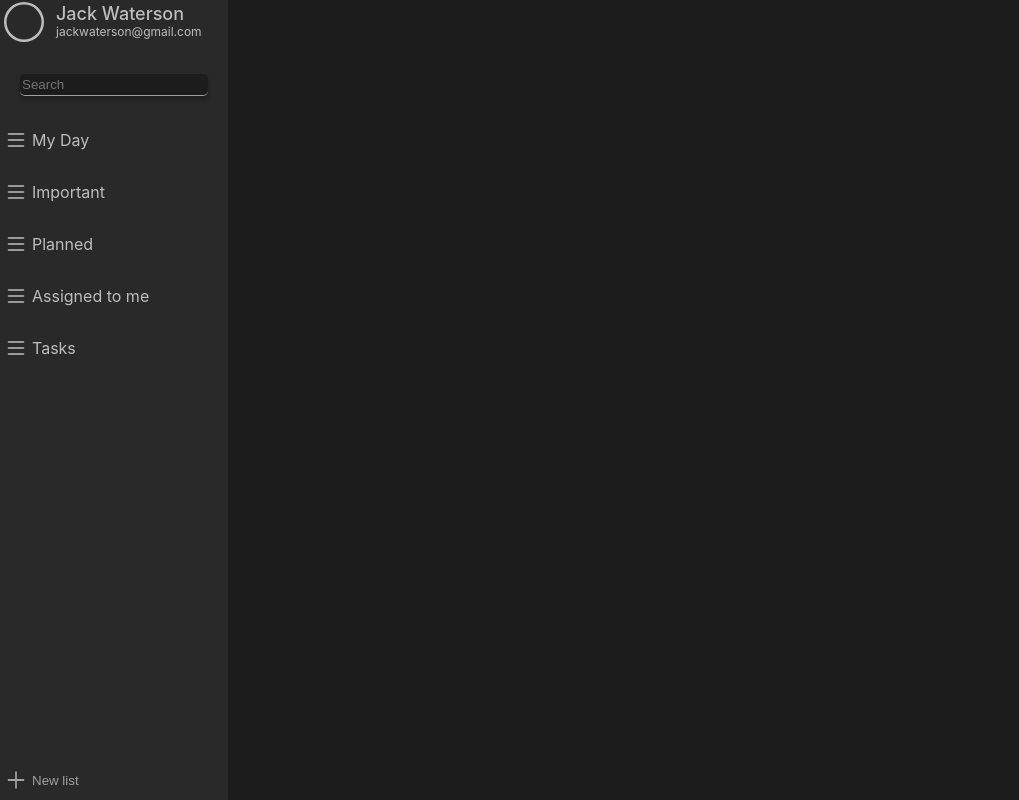
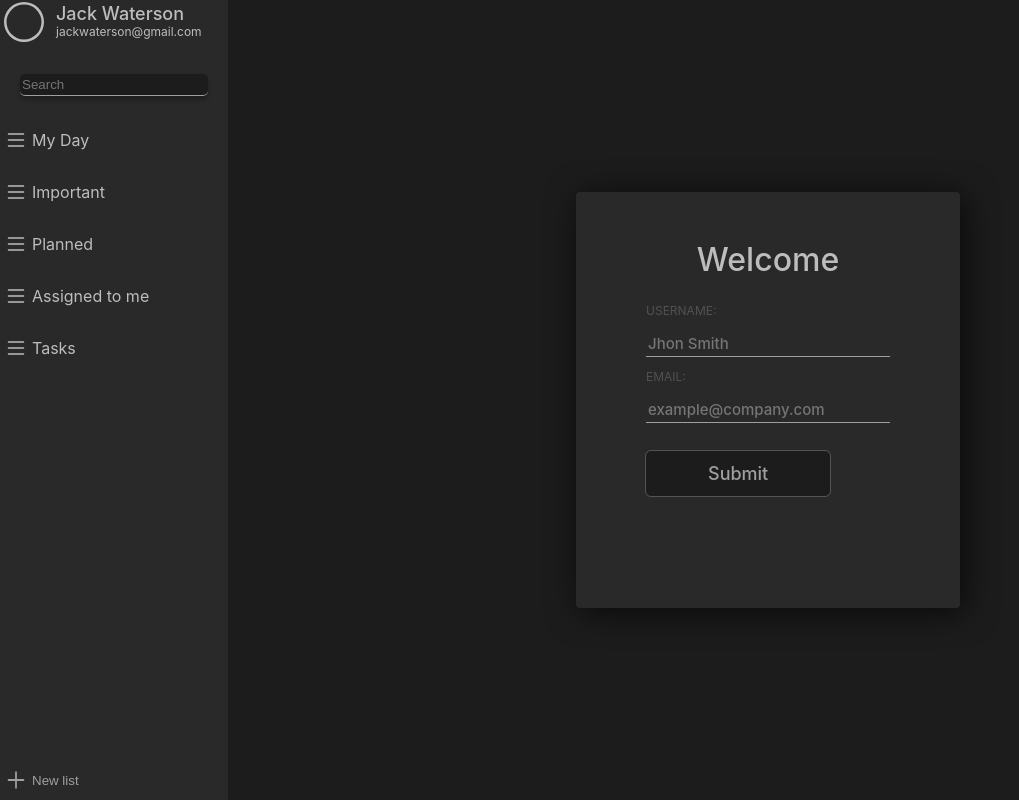
Before and after one commit to XII-A/Microsoft-to-do-clone, a React (Create React App) app: page / in a window 1280 px wide. Shown: the whole page, without its empty margins (0-1019 px from the left). Built offline with nearby package versions, Linux system fonts and the light colour scheme.

Commit message:
deployed website 2.0

```diff
--- a/src/App.js
+++ b/src/App.js
@@ -35,7 +35,7 @@ function App() {
         </Menu>
         <div className="content">
           <Switch>
-            <Route path="/Microsoft-to-do-clone/">
+            <Route exact path="/">
               <Home userEmail = {userEmail} setUserEmail = {setUserEmail} username = {username} setUserName = {setUserName}>
 
               </Home>
```
